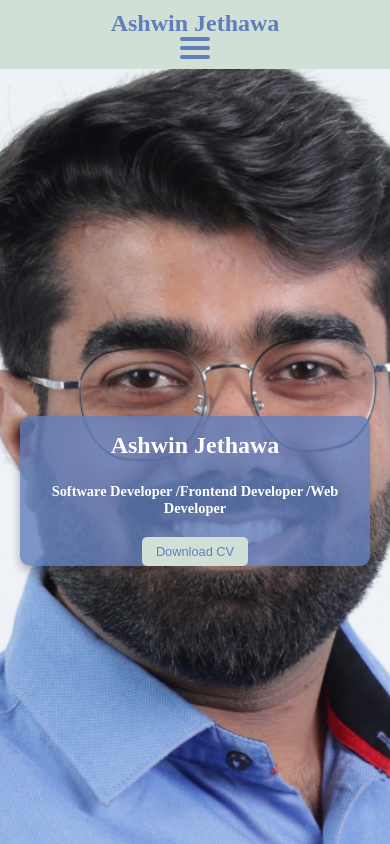
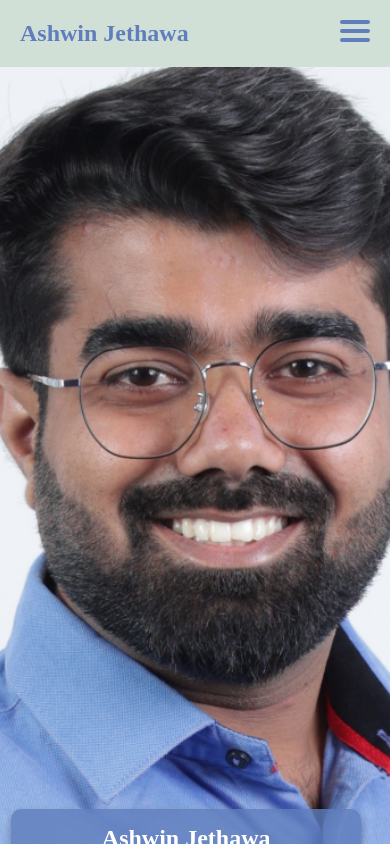
Before and after one commit to arjethawa99/portfolio-ashwin-jethawa, a React (Vite) app: page / in a window 390 px wide. Shown: the top 844 px of the page. Built offline with nearby package versions, Linux system fonts and the light colour scheme.

Commit message:
css changes come back

```diff
--- a/src/App.css
+++ b/src/App.css
@@ -507,12 +507,12 @@ body {
     }
 }
 
-a {
+a{
     text-decoration: none;
     color: #D1E0D7;
 }
 
-a:hover {
+a:hover{
     color: #607EBC;
 }
 
@@ -524,8 +524,7 @@ a:hover {
     align-items: center;
     text-align: center;
     padding: 50px 20px;
-    background-color: #D1E0D7;
-    /* Light green */
+    background-color: #D1E0D7; /* Light green */
     border-radius: 10px;
     box-shadow: 0px 4px 10px rgba(0, 0, 0, 0.1);
 }
@@ -533,8 +532,7 @@ a:hover {
 /* Heading Animation */
 .headline h1 {
     font-size: 2rem;
-    color: #607EBC;
-    /* Blue */
+    color: #607EBC; /* Blue */
     font-weight: bold;
     opacity: 0;
     animation: fadeIn 1.5s ease-in-out forwards;
@@ -552,8 +550,7 @@ a:hover {
 
 /* Icon Default Styles */
 .social-icon {
-    color: #607EBC;
-    /* Default color */
+    color: #607EBC; /* Default color */
     transition: transform 0.3s ease-in-out, opacity 0.3s ease-in-out;
     display: inline-block;
     animation: bounce 0.6s ease-in-out 1;
@@ -563,36 +560,20 @@ a:hover {
 .social-icon:hover {
     transform: scale(1.2) rotate(8deg);
     opacity: 0.8;
-    color: black;
-    /* Light green */
+    color: black; /* Light green */
 }
 
 /* Fade-in Animation */
 @keyframes fadeIn {
-    0% {
-        opacity: 0;
-        transform: translateY(-10px);
-    }
-
-    100% {
-        opacity: 1;
-        transform: translateY(0);
-    }
+    0% { opacity: 0; transform: translateY(-10px); }
+    100% { opacity: 1; transform: translateY(0); }
 }
 
 /* Bounce Animation */
 @keyframes bounce {
-    0% {
-        transform: translateY(0);
-    }
-
-    30% {
-        transform: translateY(-10px);
-    }
-
-    100% {
-        transform: translateY(0);
-    }
+    0% { transform: translateY(0); }
+    30% { transform: translateY(-10px); }
+    100% { transform: translateY(0); }
 }
 
 /* Responsive Design */
@@ -638,60 +619,3 @@ a:hover {
     transform: scale(1.2) rotate(8deg);
     opacity: 0.8;
 }
-
-/* Mobile desktop */
-@media (max-width: 768px) {
-    .listMenu {
-        display: none;
-        flex-direction: column;
-        position: absolute;
-        top: 60px;
-        left: 0;
-        width: 100%;
-        background-color: #D1E0D7;
-        padding: 10px 0;
-        z-index: 1000;
-        box-shadow: 0 4px 6px rgba(0, 0, 0, 0.1);
-    }
-
-    .listMenu.showMenu {
-        display: flex;
-    }
-}
-
-.container {
-    background: url('./Image/ashfour.JPG') no-repeat center center;
-    background-size: cover;
-}
-
-@media (max-width: 768px) {
-    .container {
-        background: url('./Image/mobileView.png') no-repeat center center;
-        background-size: cover;
-    }
-}
-
-@media (max-width: 768px) {
-    .Greeting-Container {
-        position: static;
-        margin: 20px auto;
-        width: 90%;
-        max-width: 350px;
-        text-align: center;
-    }
-}
-
-@media (max-width: 768px) {
-    .social-icons {
-        flex-wrap: wrap;
-        gap: 15px;
-    }
-}
-
-@media (max-width: 768px) {
-    .Header {
-        flex-direction: column;
-        align-items: center;
-        padding: 10px;
-    }
-}
```
